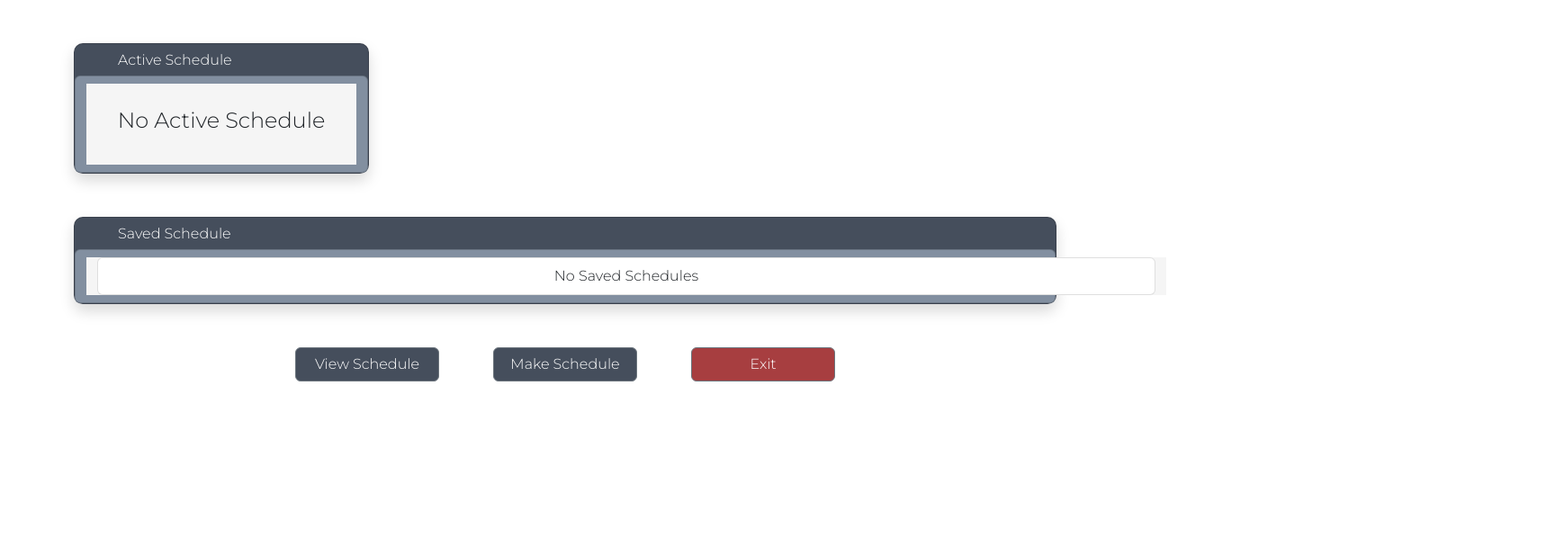
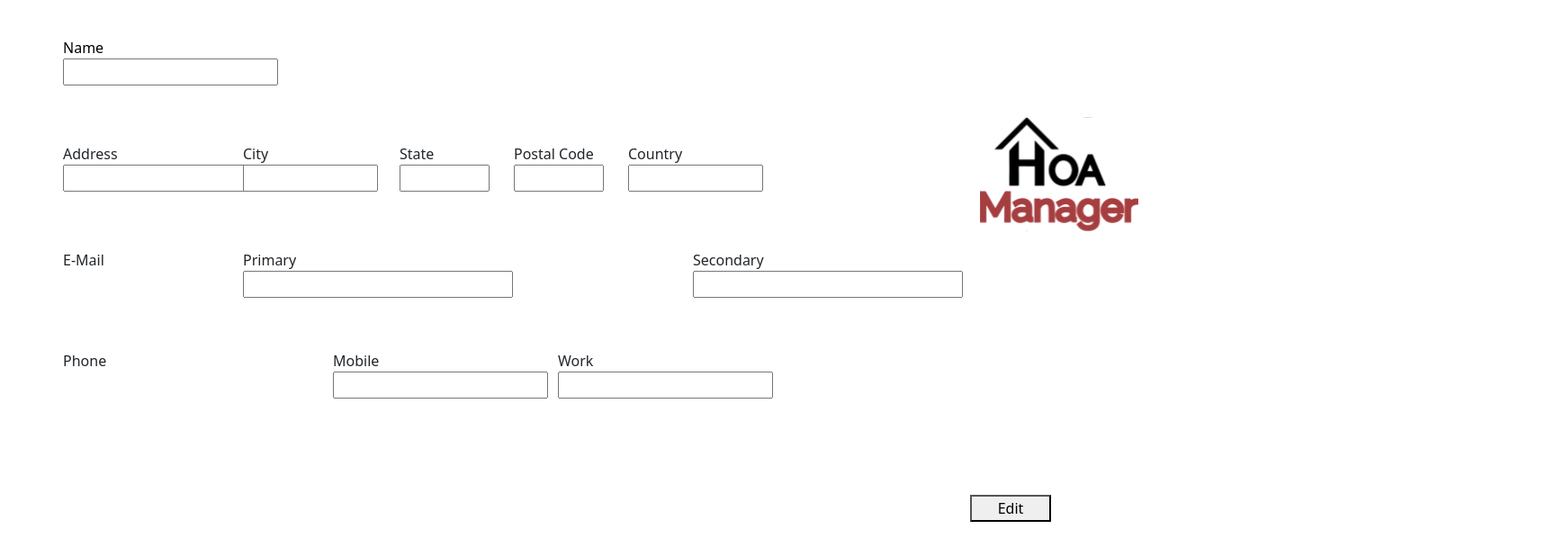
Before and after one commit to LAARC-FSU/HOA-Manager-UI, an Angular app: page /schedule-dashboard in a window 1280 px wide. Shown: the top 618 px of the page at 90% size, 1738 px wide, since content can reach past the window. Built offline with nearby package versions, Linux system fonts and the light colour scheme.

Commit message:
created member info form

```diff
--- a/angular.json
+++ b/angular.json
@@ -109,5 +109,8 @@
         }
       }
     }
+  },
+  "cli": {
+    "analytics": false
   }
 }
--- a/src/app/app.component.html
+++ b/src/app/app.component.html
@@ -1,3 +1,3 @@
 
-<router-outlet></router-outlet>
+<member-info-form></member-info-form>
 <!--<saved-schedule-row></saved-schedule-row>-->
--- a/src/app/app.module.ts
+++ b/src/app/app.module.ts
@@ -13,6 +13,7 @@ import {EmployeeScheduleComponent} from './make-schedule/employee-schedule/emplo
 import {ScheduleViewComponent} from './schedule-view/schedule-view.component';
 import {ScheduleDashboardComponent} from './schedule-dashboard/schedule-dashboard.component';
 import {DatePipe} from "@angular/common";
+import {MemberInfoForm} from "./member-info-form/member-info-form";
 
 @NgModule({
     declarations: [
@@ -25,6 +26,7 @@ import {DatePipe} from "@angular/common";
         EmployeeScheduleComponent,
         ScheduleViewComponent,
         ScheduleDashboardComponent,
+        MemberInfoForm,
     ],
   imports: [
     BrowserModule,
--- /dev/null
+++ b/src/app/member-info-form/member-info-form.component.html
@@ -0,0 +1,79 @@
+<div class="container container1">
+  <div class="row row1">
+    <div class="col">
+      <div class="text-black">Name</div>
+      <input [readOnly]="isDisabled" type="text" >
+    </div>
+    <img class="img-fluid img1" src="assets/loginLogo.svg" alt="">
+  </div>
+  <div class="row row2">
+    <div class="col" style="width: 200px">
+      <label for="address">Address</label>
+      <input [readOnly]="isDisabled" type="text" id="address" >
+    </div>
+    <div class="col">
+      <label for="city">City</label>
+      <input [readOnly]="isDisabled" type="text" id="city" style="width: 150px">
+    </div>
+    <div class="col">
+      <div>
+        <label for="state">State</label>
+      </div>
+      <input [readOnly]="isDisabled" type="text" id="state" style="width: 100px">
+    </div>
+    <div class="col">
+      <div>
+      <label for="postalCode">Postal Code</label>
+      </div>
+      <input [readOnly]="isDisabled" type="text" id="postalCode" style="width: 100px">
+    </div>
+    <div class="col">
+      <div>
+      <label for="country">Country</label>
+      </div>
+      <input [readOnly]="isDisabled" type="text" id="country" style="width: 150px">
+    </div>
+  </div>
+  <div class="row row3">
+    <div class="col">
+      <div>E-Mail</div>
+    </div>
+    <div class="col col23">
+      <div>
+        <label for="emailPrimary">Primary</label>
+      </div>
+      <input [readOnly]="isDisabled" type="email" id="emailPrimary" style="width: 300px">
+    </div>
+    <div class="col col33">
+      <div>
+        <label for="Secondary">Secondary</label>
+      </div>
+      <input [readOnly]="isDisabled" type="email" id="Secondary" style="width: 300px">
+    </div>
+  </div>
+  <div class="row row4">
+    <div class="col">
+      <div>Phone</div>
+    </div>
+    <div class="col col24">
+      <div>
+      <label for="mobile">Mobile</label>
+      </div>
+      <input [readOnly]="isDisabled" type="tel" id="mobile">
+    </div>
+    <div class="col col34">
+      <div>
+      <label for="work">Work</label>
+      </div>
+      <input [readOnly]="isDisabled" type="tel" id="work">
+    </div>
+  </div>
+  <button class="btn-info btn1" type=button id="saveEdit" (click)="change()">
+    <span *ngIf="isDisabled; else prompt">
+      Edit
+    </span>
+  </button>
+<ng-template #prompt>
+  Save
+</ng-template>
+</div>
--- /dev/null
+++ b/src/app/member-info-form/member-info-form.scss
@@ -0,0 +1,64 @@
+.container1{
+  max-width: 1288px;
+}
+.img1{
+  position: absolute;
+  width: 200px;
+  height: 200px;
+  left: 1019px;
+  top: 53px
+}
+
+.row1 {
+  position: absolute;
+  left:70px;
+  top: 41px;
+}
+
+.row2{
+  position: absolute;
+  left: 70px;
+  top: 159px;
+  width: 802px;
+}
+
+.row3{
+  position: absolute;
+  left: 70px;
+  top: 277px;
+  width: 980px;
+}
+
+.row4{
+  position: absolute;
+  left: 70px;
+  top: 389px;
+  width: 645px;
+}
+
+.btn1{
+  position: absolute;
+  left: 1078px;
+  top: 550px;
+  width: 90px;
+}
+
+.col23{
+  position: absolute;
+  left: 200px;
+}
+
+.col33{
+  position: absolute;
+  left: 700px
+}
+
+.col24{
+  position: absolute;
+  left: 300px;
+}
+
+.col34{
+  position: absolute;
+  left: 550px
+}
--- /dev/null
+++ b/src/app/member-info-form/member-info-form.ts
@@ -0,0 +1,16 @@
+import {Component } from "@angular/core";
+
+@Component({
+  selector: 'member-info-form',
+  templateUrl: 'member-info-form.component.html',
+  styleUrls: ['member-info-form.scss']
+})
+
+export class MemberInfoForm {
+
+  isDisabled: boolean = true;
+  change(){
+    this.isDisabled = !this.isDisabled;
+
+  }
+}
```
Lines whose indentation alone changed are shown as unchanged.
